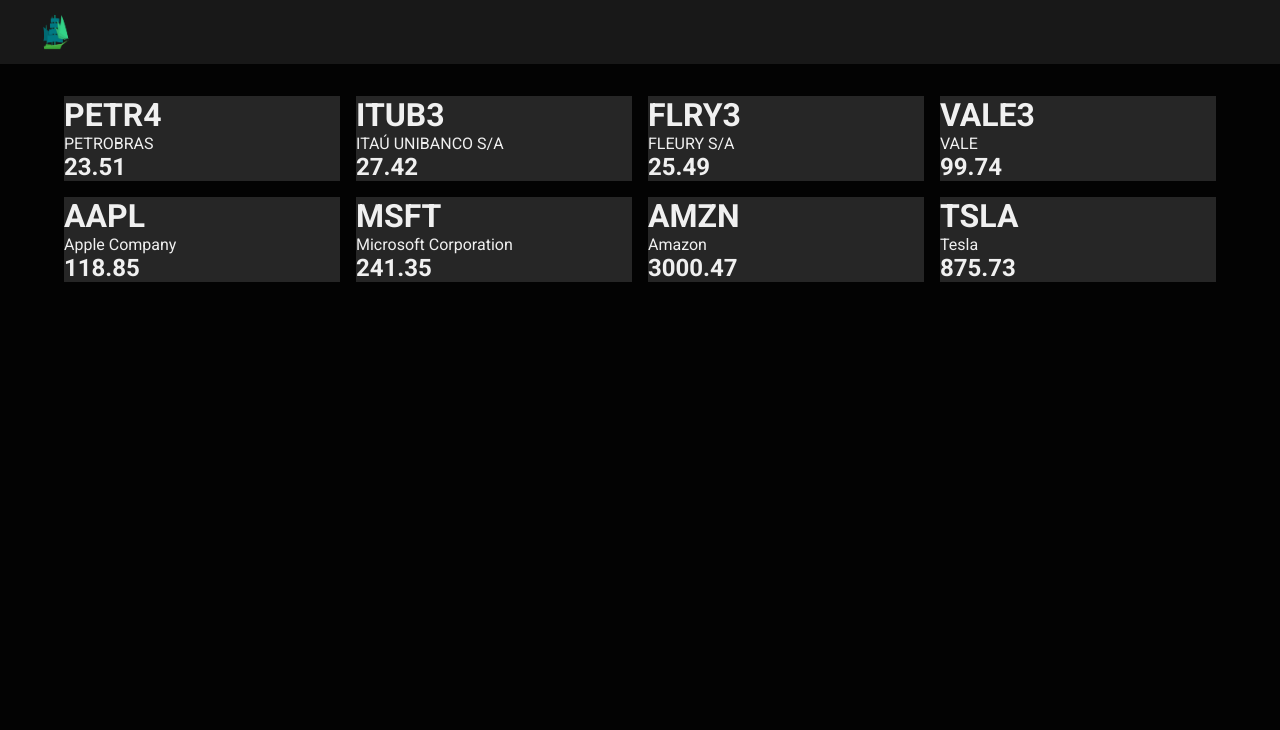
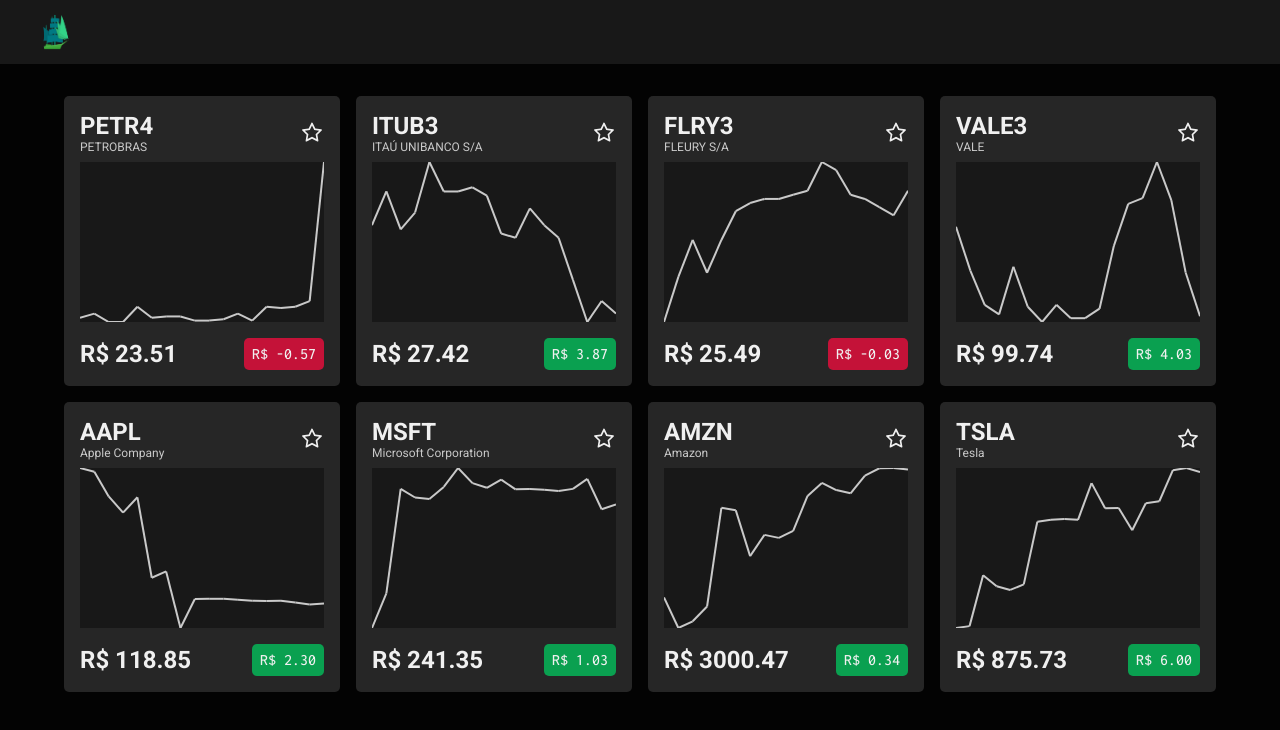
Before and after one commit to TradeMap-Code/desafio-frontend, a React (Create React App) app: page / in a window 1280 px wide. Shown: the top 730 px of the page. Built offline with nearby package versions, Linux system fonts and the light colour scheme.

Commit message:
style(stock): style Stock component and fix json bug

```diff
--- a/package.json
+++ b/package.json
@@ -12,6 +12,7 @@
     "@types/react-dom": "^17.0.0",
     "react": "^17.0.1",
     "react-dom": "^17.0.1",
+    "react-icons": "^4.2.0",
     "react-scripts": "4.0.3",
     "typescript": "^4.1.2",
     "web-vitals": "^1.0.1"
--- a/public/index.html
+++ b/public/index.html
@@ -12,6 +12,10 @@
       href="https://fonts.googleapis.com/css2?family=Roboto:wght@400;700&display=swap"
       rel="stylesheet"
     />
+    <link
+      href="https://fonts.googleapis.com/css2?family=Inconsolata:wght@500&display=swap"
+      rel="stylesheet"
+    />
 
     <title>TradeMap</title>
   </head>
--- a/src/assets/stocks.json
+++ b/src/assets/stocks.json
@@ -116,7 +116,7 @@
     "exchange": "NASDAQ",
     "country": "US",
     "company": "Apple Company",
-        "variation": 2.30,
+    "variation": 2.3,
     "price": 118.85,
     "chart": [
       135.41,
@@ -200,7 +200,7 @@
     "exchange": "NASDAQ",
     "country": "US",
     "company": "Tesla",
-        "variation": 6.00,
+    "variation": 6.0,
     "price": 875.73,
     "chart": [
       786.385,
--- a/src/components/Body/index.tsx
+++ b/src/components/Body/index.tsx
@@ -11,8 +11,8 @@
 //=================================================================[ < Body > ]
 export default function Body() {
   //-------------------------------------------------------------< properties >
-  const [stockList, setStockList] = useState<IStock[]>(stocks);
-  //---------------------------------------------------------------------------
+  const [stockList] = useState<IStock[]>(stocks);
+  console.log(stockList);
   //----------------------------------------------------------------< methods >
   //---------------------------------------------------------------------------
   //-----------------------------------------------------------------< return >
--- a/src/components/Body/styles.css
+++ b/src/components/Body/styles.css
@@ -5,7 +5,7 @@
   text-align: justify;
 }
 
-.body-container ul {
+.body-container > ul {
   margin: 2rem 4rem;
 
   display: flex;
--- a/src/components/Header/styles.css
+++ b/src/components/Header/styles.css
@@ -9,6 +9,6 @@
   background: var(--background2);
 }
 
-.header-container img {
+.header-container > img {
   width: 3rem;
 }
--- a/src/components/Stock/index.tsx
+++ b/src/components/Stock/index.tsx
@@ -1,5 +1,12 @@
 //---------------------------------------------------------------< interfaces >
 import IStock from "../../interfaces/IStock";
+//---------------------------------------------------------------< components >
+import {
+  AiFillStar as FillStarIcon,
+  AiOutlineStar as OutlineStarIcon,
+} from "react-icons/ai";
+//--------------------------------------------------------------------< hooks >
+import { useState } from "react";
 //-------------------------------------------------------------------< styles >
 import "./styles.css";
 //--------------------------------------------------------------------< types >
@@ -8,12 +15,66 @@
 };
 //================================================================[ < Stock > ]
 export default function Stock({ stock }: StockProps) {
+  //-------------------------------------------------------------< properties >
+  const [isFavorite, setIsFavorite] = useState(false);
+  //---------------------------------------------------------------------------
+  const [minChartValue, maxChartValue] = getThreshold();
+  //----------------------------------------------------------------< methods >
+  function onFavorite() {
+    setIsFavorite(!isFavorite);
+  }
+  //---------------------------------------------------------------------------
+  function getThreshold() {
+    const chart = [...stock.chart];
+    chart.sort((a, b) => a - b);
+    return [chart[0] ?? 0, chart.pop() ?? 0];
+  }
+
+  function drawLines() {
+    const lines = [];
+
+    const span = maxChartValue - minChartValue;
+    const nLines = stock.chart.length - 1;
+
+    for (let i = 0; i < nLines; i++) {
+      lines.push(
+        <line
+          key={i}
+          x1={(100 / nLines) * i + "%"}
+          y1={100 - (100 * (stock.chart[i] - minChartValue)) / span + "%"}
+          x2={(100 / nLines) * (i + 1) + "%"}
+          y2={100 - (100 * (stock.chart[i + 1] - minChartValue)) / span + "%"}
+        />
+      );
+    }
+
+    return lines;
+  }
   //-----------------------------------------------------------------< return >
   return (
     <li className="stock-container">
-      <h1>{stock.stock}</h1>
-      <p>{stock.company}</p>
-      <h2>{stock.price}</h2>
+      <header>
+        <h1>
+          {stock.stock}
+          <p>{stock.company}</p>
+        </h1>
+        {isFavorite ? (
+          <FillStarIcon onClick={onFavorite} />
+        ) : (
+          <OutlineStarIcon onClick={onFavorite} />
+        )}
+      </header>
+      <div className="graph-container">
+        <svg height="1" width="1" style={{ width: "100%" }}>
+          {drawLines()}
+        </svg>
+      </div>
+      <footer>
+        <h3>R$ {stock.price.toFixed(2)}</h3>
+        <span className={stock.variation >= 0 ? "increase" : "decrease"}>
+          R$ {stock.variation.toFixed(2)}
+        </span>
+      </footer>
     </li>
   );
 }
--- a/src/components/Stock/styles.css
+++ b/src/components/Stock/styles.css
@@ -1,13 +1,77 @@
 .stock-container {
-  /* width: fit-content; */
-  /* width: 100%; */
-  flex: 1;
   min-width: 15rem;
   max-width: 20rem;
-  /* height: 15rem; */
+  padding: 1rem;
 
-  /* display: inline-flex; */
+  flex: 1;
   flex-direction: column;
 
   background: var(--background3);
+  border-radius: 5px;
 }
+
+.stock-container > header {
+  margin-bottom: 0.5rem;
+
+  display: flex;
+  justify-content: space-between;
+  align-items: center;
+}
+
+.stock-container > header h1 {
+  font-size: 1.5rem;
+}
+
+.stock-container > header h1 p {
+  font-size: 0.75rem;
+  font-weight: 500;
+  color: var(--foreground2);
+}
+
+.stock-container > header svg {
+  width: 1.5rem;
+  height: 1.5rem;
+
+  cursor: pointer;
+}
+
+.stock-container > .graph-container {
+  height: 10rem;
+
+  background: var(--background2);
+}
+
+.stock-container > .graph-container svg {
+  height: 100%;
+
+  stroke: var(--foreground2);
+  stroke-width: 2px;
+}
+
+.stock-container > footer {
+  padding-top: 1rem;
+
+  display: flex;
+  justify-content: space-between;
+  align-items: center;
+}
+
+.stock-container > footer h3 {
+  font-size: 1.5rem;
+}
+
+.stock-container > footer span {
+  padding: 0.25rem 0.5rem;
+
+  border-radius: 5px;
+  font-family: "Inconsolata", monospace;
+  line-height: 1.5rem;
+}
+
+.stock-container > footer .increase {
+  background-color: var(--green);
+}
+
+.stock-container > footer .decrease {
+  background-color: var(--red);
+}
--- a/src/styles/global.css
+++ b/src/styles/global.css
@@ -6,10 +6,16 @@
 
 :root {
   --white: #fff;
-  --foreground: #f0f0f0;
+  --green: #0aa050;
+  --red: #c41238;
+
+  --foreground1: #f0f0f0;
+  --foreground2: #c9c9c9;
+
   --background1: #030303;
   --background2: #181818;
   --background3: #262626;
+
   --green-theme1: #00a330;
   --green-theme2: #00b37b;
   --green-theme3: #00747d;
@@ -48,7 +54,7 @@
 
 body {
   background: var(--background1);
-  color: var(--foreground);
+  color: var(--foreground1);
 }
 
 body,
```
Also changed, not shown: 1 other file (tests, documents, lock files or other folders). Lines whose indentation alone changed are shown as unchanged.
